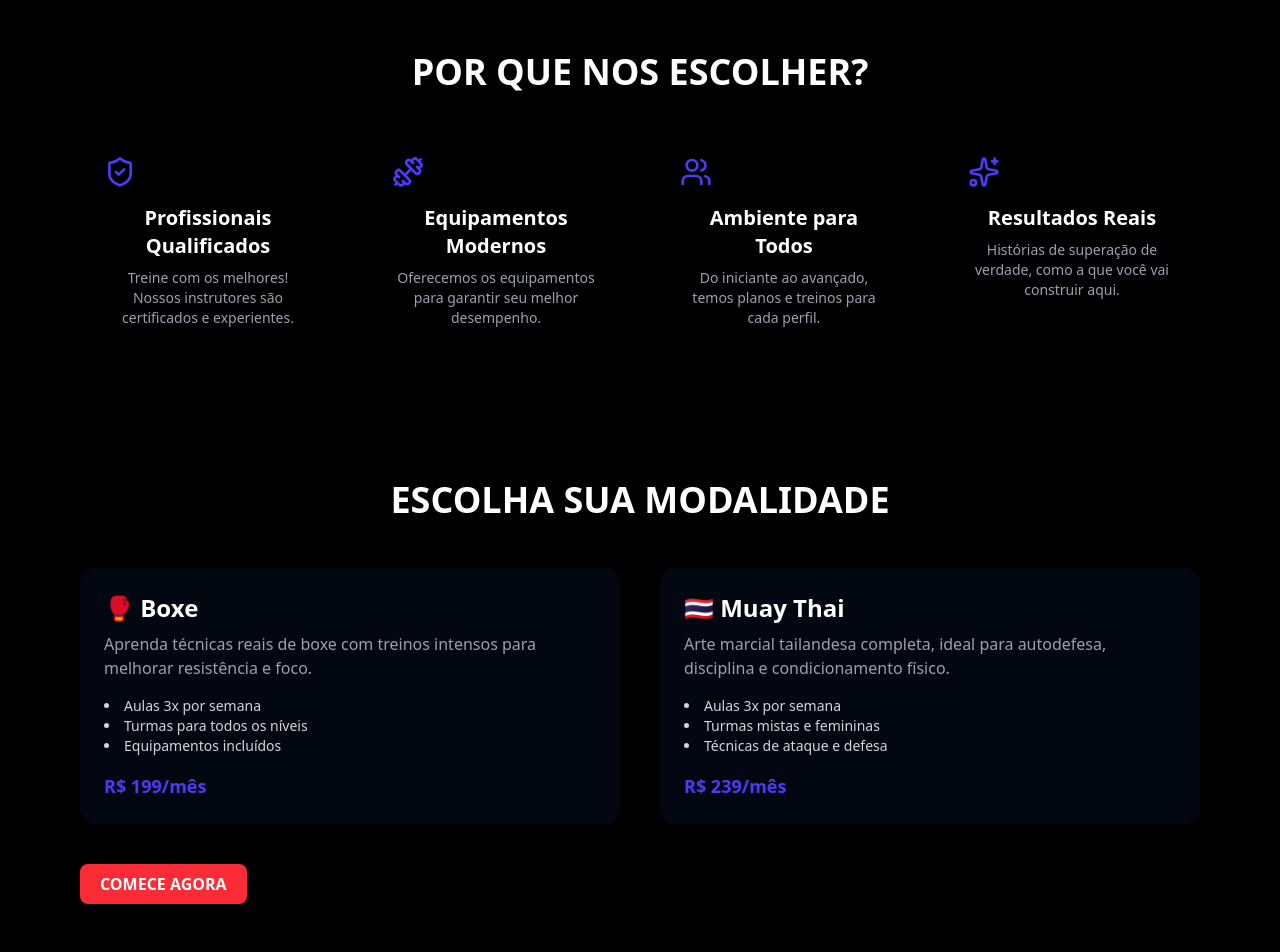
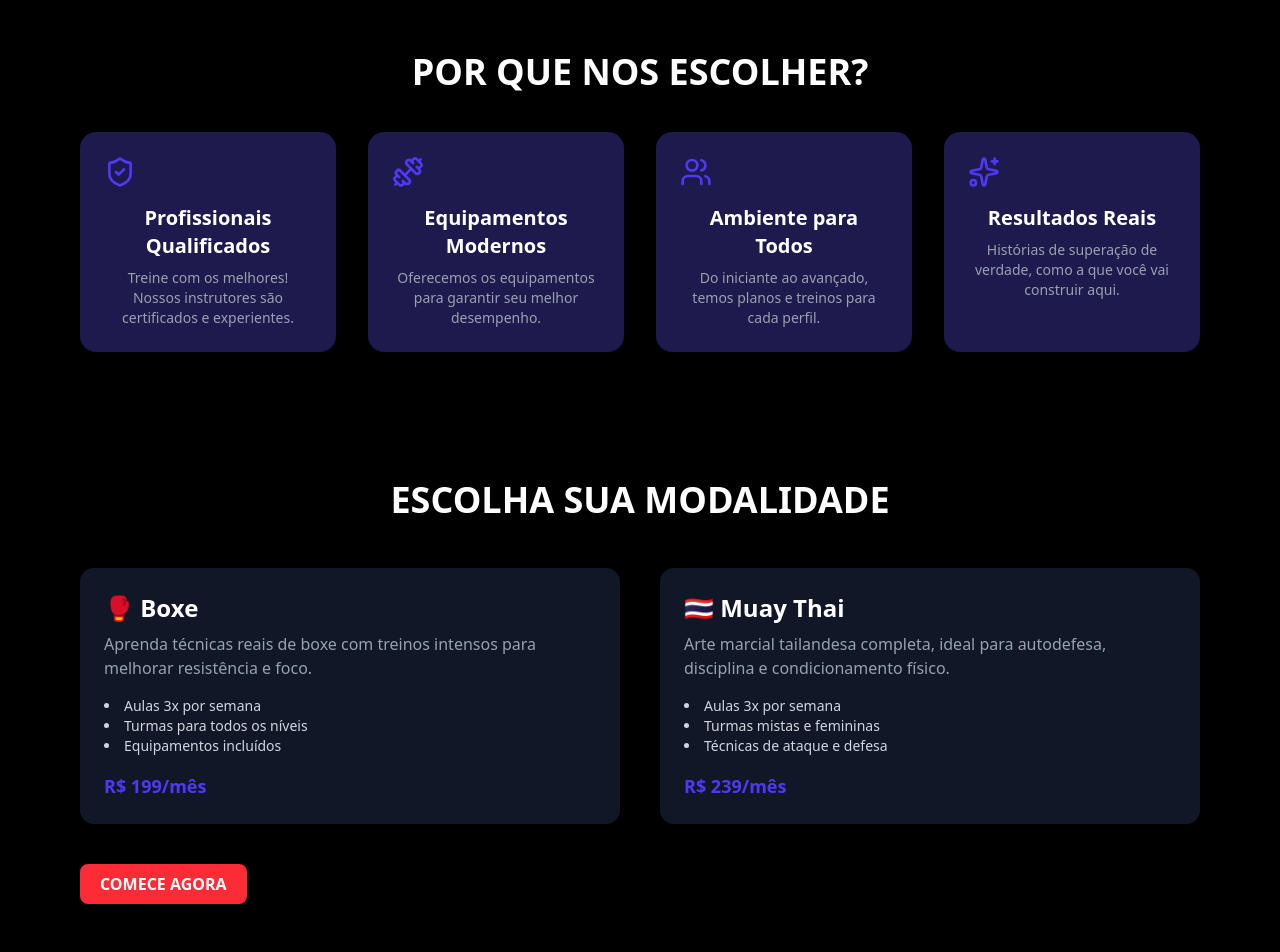
Before and after one commit to yes-pripri/Personal-Fight, a Next.js app: page / in a window 1280 px wide. Shown: the part 400-1352 px from the top of the page. Built offline with nearby package versions, Linux system fonts and the light colour scheme.

Commit message:
feat: enhance layout and UI components

```diff
--- a/src/app/_components/benefits.tsx
+++ b/src/app/_components/benefits.tsx
@@ -41,7 +41,7 @@ export function WhyChooseUs() {
           {benefits.map((benefit, index) => (
             <div
               key={index}
-              className="bg-black rounded-2xl p-6 shadow-lg hover:shadow-red-500/30
+              className="bg-indigo-950 rounded-2xl p-6 shadow-lg hover:shadow-red-500/30
                transition-shadow"
             >
               <div className="mb-4 ">{benefit.icon}</div>
--- a/src/app/_components/hero.tsx
+++ b/src/app/_components/hero.tsx
@@ -38,6 +38,7 @@ export function Hero() {
                     <b className="bg-transparent text-red-400 px-0.5 py-0.5
                     rounded-md sm:px-2 sm:py-1 inline-block">
                     Convide um amigo e garantam juntos a primeira aula gratuita!
+
                    </b>
                   </p>
             </div>
--- a/src/app/_components/plans.tsx
+++ b/src/app/_components/plans.tsx
@@ -14,7 +14,7 @@ export function Plans() {
 
             ESCOLHA SUA MODALIDADE</h2>
           <div className="grid md:grid-cols-2 gap-10">
-            <div className="bg-gray-950 rounded-xl p-6"
+            <div className="bg-gray-900 rounded-xl p-6"
             data-aos="flip-left"
             >
               <h3 className="text-2xl font-semibold mb-2">🥊 Boxe</h3>
@@ -26,7 +26,7 @@ export function Plans() {
               </ul>
               <p className="text-lg font-bold text-indigo-600">R$ 199/mês</p>
             </div>
-            <div className="bg-gray-950 rounded-xl p-6"
+            <div className="bg-gray-900 rounded-xl p-6"
             data-aos="flip-right"
             >
               <h3 className="text-2xl font-semibold mb-2"> 🇹🇭 Muay Thai</h3>
```
Also changed, not shown: public/preview.png.
